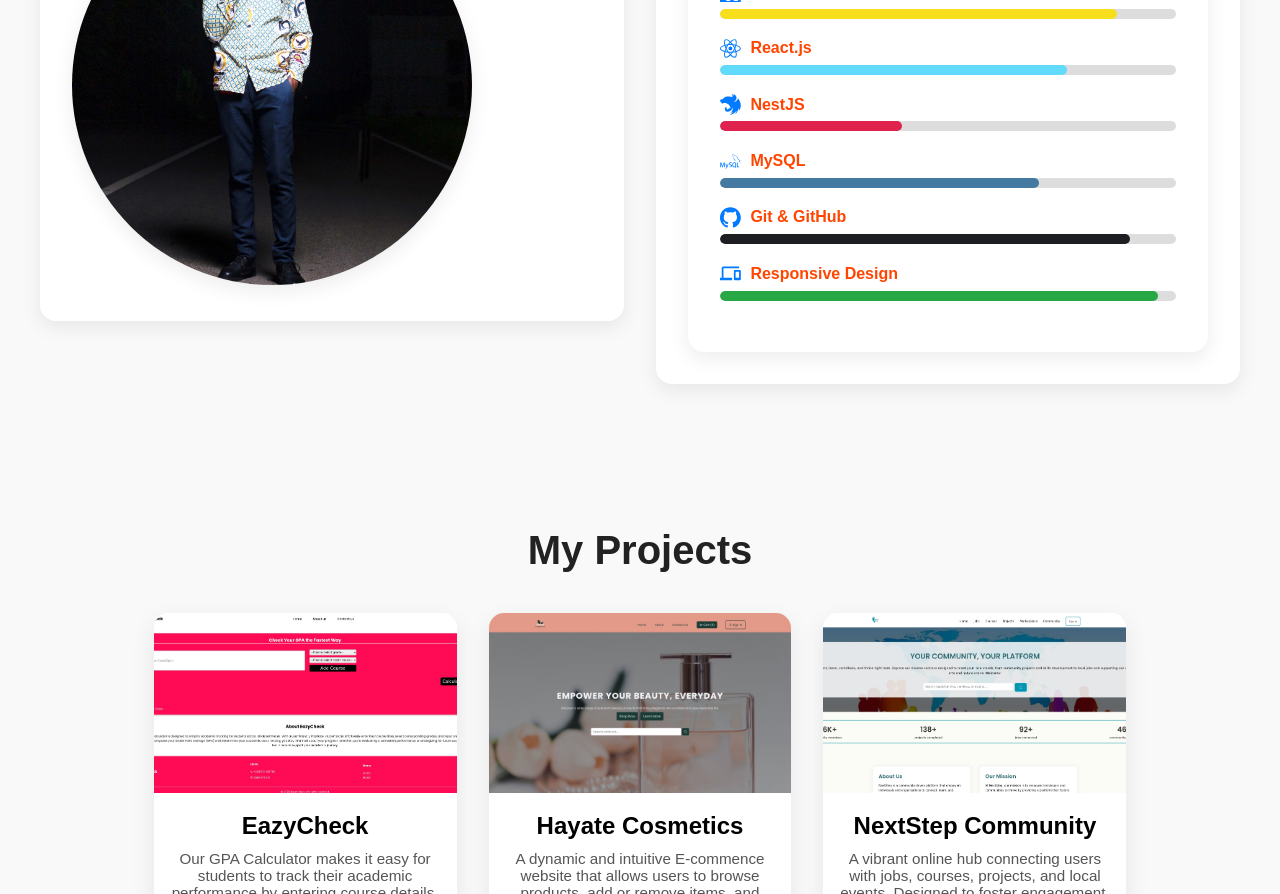
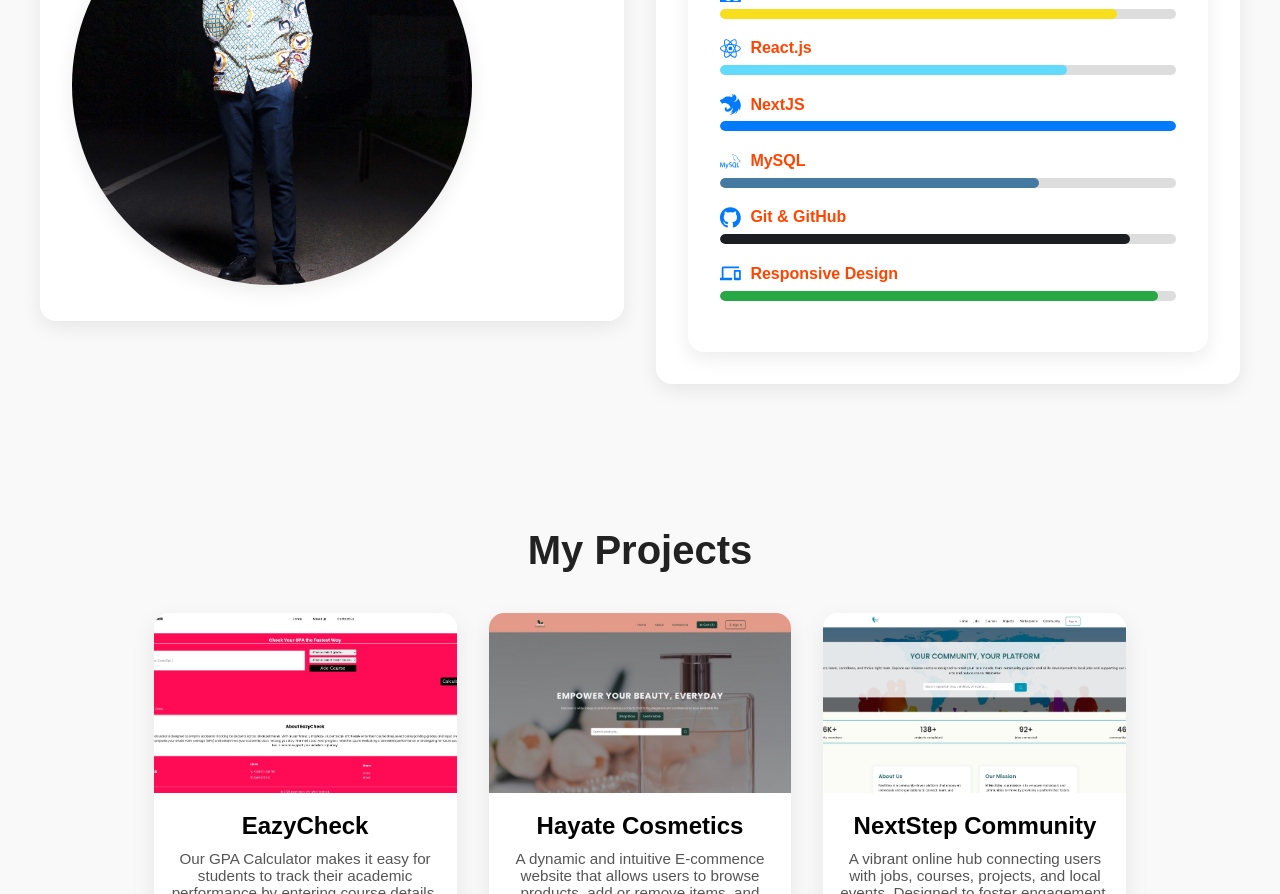
Before and after one commit to Sulemana24/MyPersonal-portfolio, a React (Vite) app: page / in a window 1280 px wide. Shown: the part 1260-2154 px from the top of the page. Built offline with nearby package versions, Linux system fonts and the light colour scheme.

Commit message:
skills updated

```diff
--- a/src/pages/About.tsx
+++ b/src/pages/About.tsx
@@ -95,10 +95,10 @@ const About: React.FC = () => {
 
             <div className="skill">
               <span>
-                <SiNestjs className="icon" /> NestJS
+                <SiNestjs className="icon" /> NextJS
               </span>
               <div className="bar">
-                <div className="progress nestjs"></div>
+                <div className="progress nextjs"></div>
               </div>
             </div>
             <div className="skill">
```
